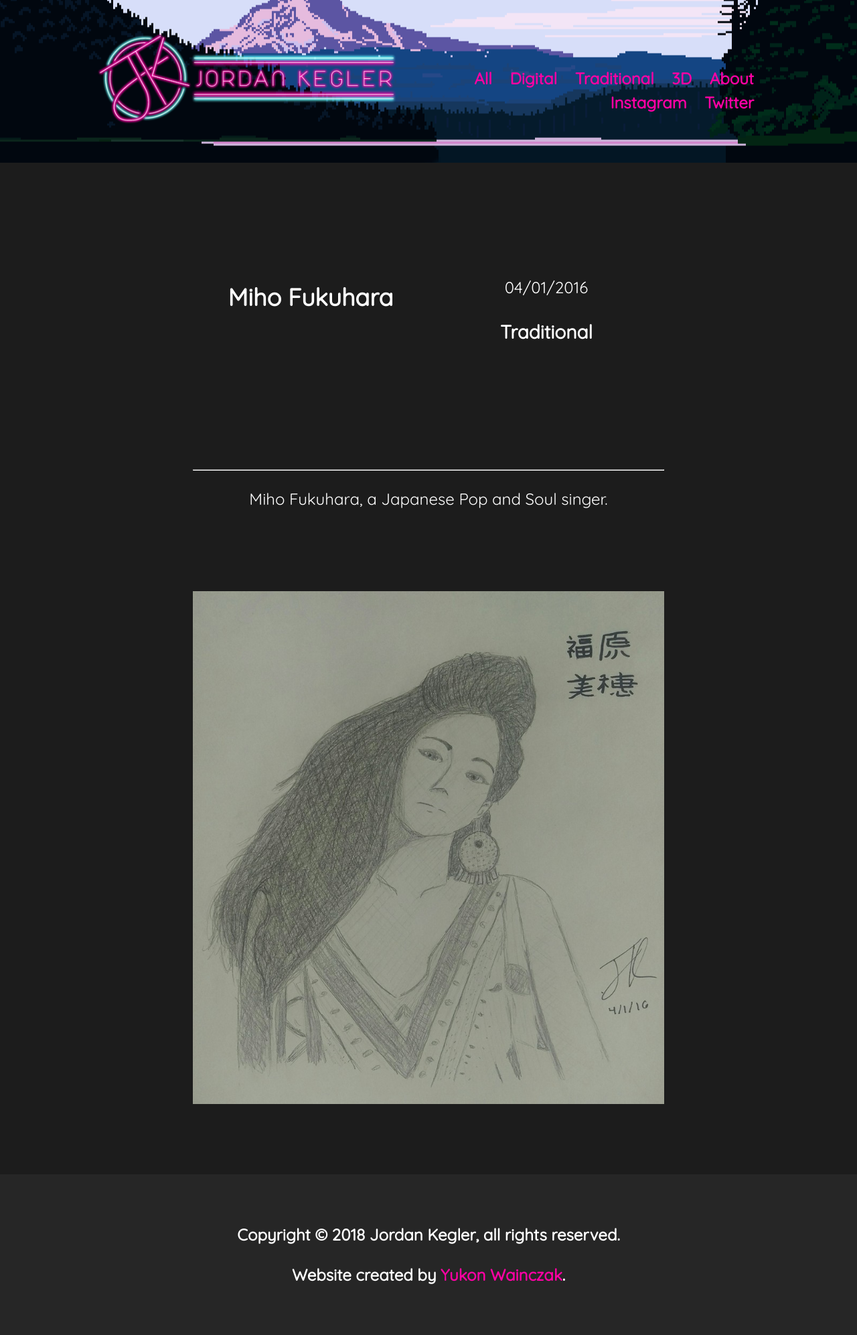
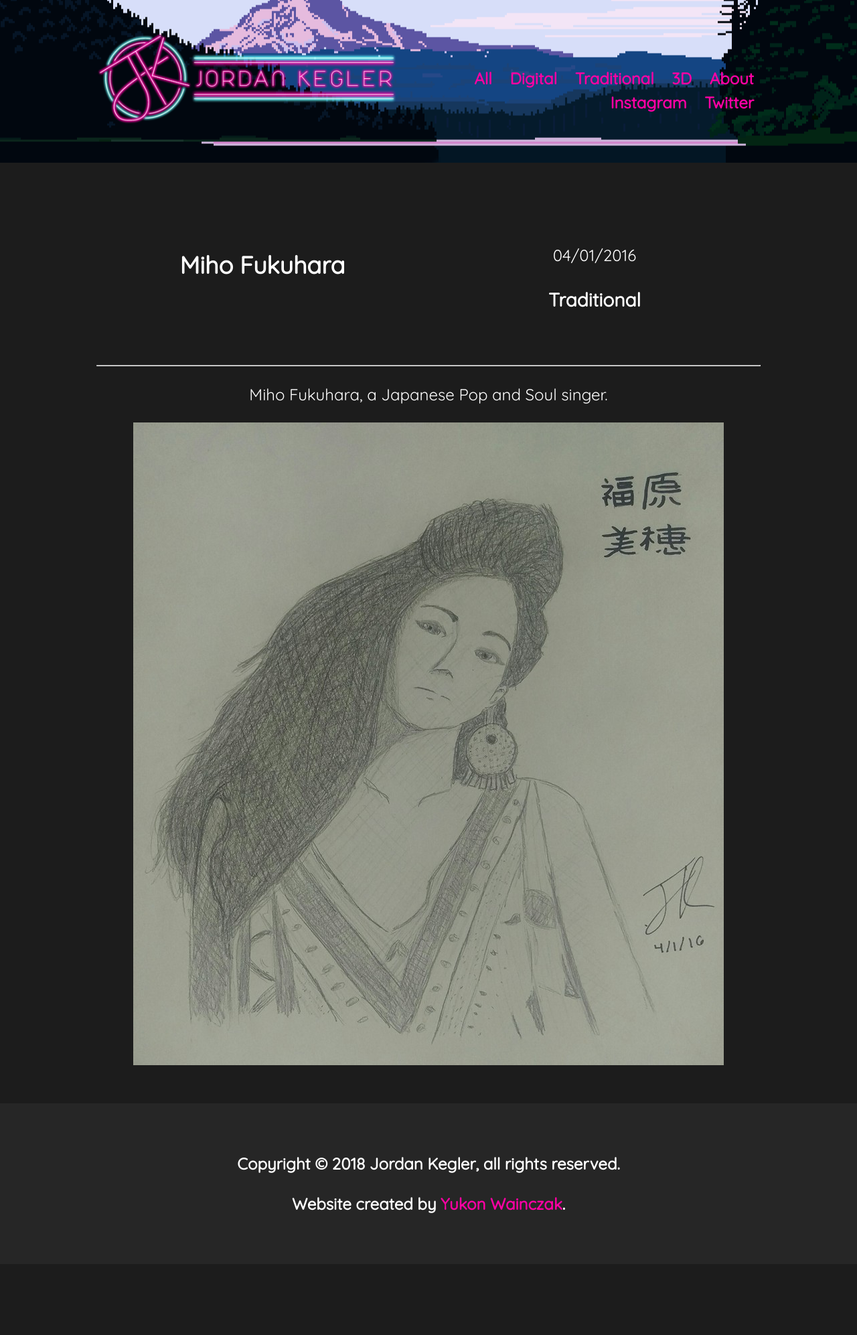
Before and after one commit to Wavestormed/Wavestormed.github.io, a Jekyll site: the page built from _posts/2016-04-01-miho-fukuhara.md, in a window 1280 px wide. Shown: the whole page at 67% size. Built offline with Jekyll 4.4.1, drawn with Linux system fonts in a browser that asks for light colours; after the commit the page ends 1888 px from its top, so only the background shows below that.

Commit message:
updatesss

```diff
--- a/_layouts/post.html
+++ b/_layouts/post.html
@@ -2,7 +2,7 @@
 layout: default
 ---
 
-<div class="container">
+<div>
 	<div class="twocol">
 		<h2>{{ page.title }}</h2>
 	</div>
@@ -11,12 +11,13 @@ layout: default
 		<h3>{{ page.section }}</h3>
 	</div>
 </div>
-<div class="container">
+
+<div>
 	<hr>
 	{{ content }}
 </div>
 
-<div class="container">
+<div>
 	{% for images in page.images %}
 		<img style="max-width: 100%;" src = {{ images }}>
 	{% endfor %}
```
